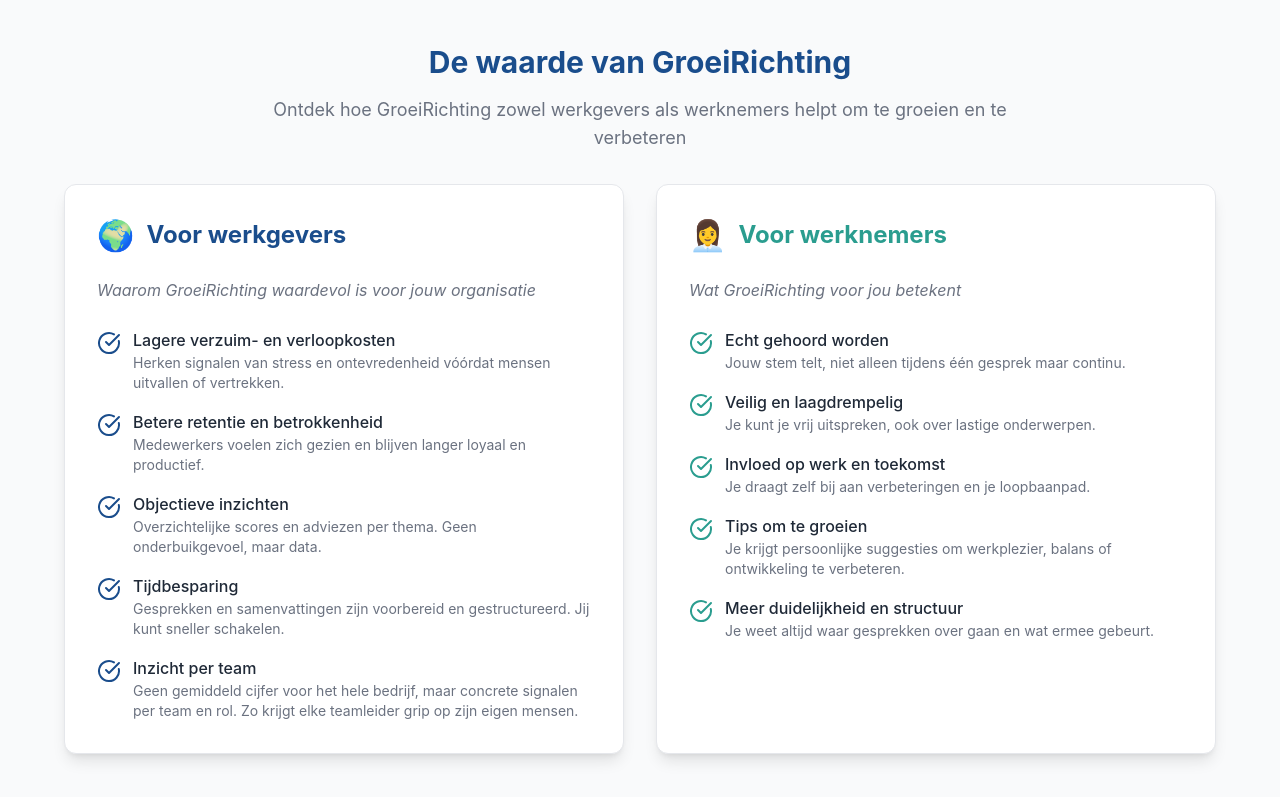
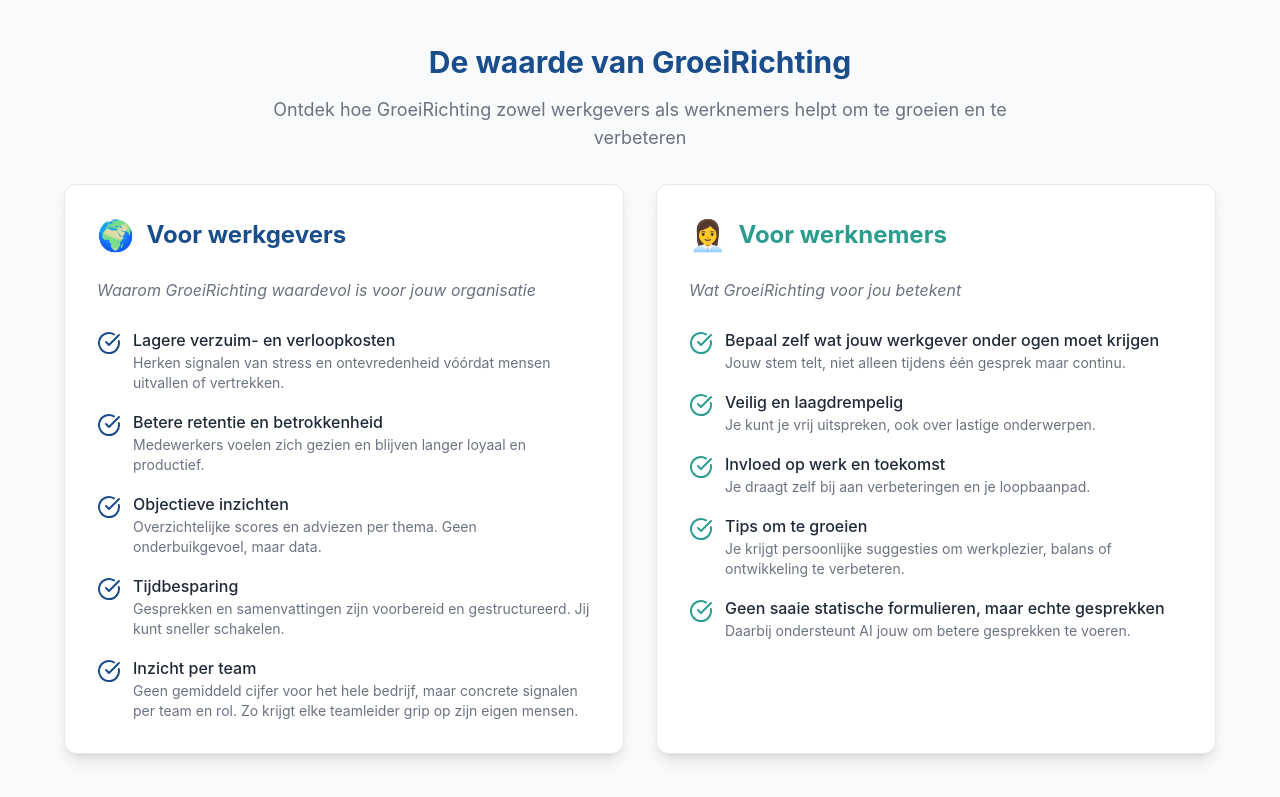
Before and after one commit to RickyMulde/groeirichting-frontend, a React (Vite) app: page / in a window 1280 px wide. Shown: the part 2000-2797 px from the top of the page. Built offline with nearby package versions, Linux system fonts and the light colour scheme; no server answers.

Commit message:
feedback Lisette voor op website

```diff
--- a/src/Home.jsx
+++ b/src/Home.jsx
@@ -23,7 +23,7 @@
       <section className="grid grid-cols-1 md:grid-cols-2 gap-8 items-center pt-24">
         <div>
           <h1 className="text-4xl font-bold text-[var(--kleur-primary)] mb-4">
-            Verbind met je mensen. Groei samen verder. ✅
+            Verbind met je mensen. Groei samen verder.
           </h1>
           <p className="text-lg text-[var(--kleur-muted)] mb-6">
             Signaleer wat er écht speelt bij je medewerkers — zonder extra tijd kwijt te zijn.
@@ -204,7 +204,7 @@
               <div className="flex items-start gap-3">
                 <CheckCircle className="text-[var(--kleur-accent)] mt-1 flex-shrink-0" />
                 <div>
-                  <p className="font-medium text-[var(--kleur-text)]">Echt gehoord worden</p>
+                  <p className="font-medium text-[var(--kleur-text)]">Bepaal zelf wat jouw werkgever onder ogen moet krijgen</p>
                   <p className="text-sm text-[var(--kleur-muted)]">Jouw stem telt, niet alleen tijdens één gesprek maar continu.</p>
                 </div>
               </div>
@@ -232,8 +232,8 @@
               <div className="flex items-start gap-3">
                 <CheckCircle className="text-[var(--kleur-accent)] mt-1 flex-shrink-0" />
                 <div>
-                  <p className="font-medium text-[var(--kleur-text)]">Meer duidelijkheid en structuur</p>
-                  <p className="text-sm text-[var(--kleur-muted)]">Je weet altijd waar gesprekken over gaan en wat ermee gebeurt.</p>
+                  <p className="font-medium text-[var(--kleur-text)]">Geen saaie statische formulieren, maar echte gesprekken</p>
+                  <p className="text-sm text-[var(--kleur-muted)]">Daarbij ondersteunt AI jouw om betere gesprekken te voeren.</p>
                 </div>
               </div>
             </div>
@@ -251,7 +251,7 @@
           </div>
           <div className="flex items-start gap-4">
             <CheckCircle className="text-[var(--kleur-primary)] mt-1" />
-            <p>AI kan beter doorvragen en werkt drempelverlagend om informatie te delen</p>
+            <p>AI kan concreet doorvragen en werkt drempelverlagend om informatie te delen</p>
           </div>
           <div className="flex items-start gap-4">
             <CheckCircle className="text-[var(--kleur-primary)] mt-1" />
@@ -275,8 +275,8 @@
       {/* Twijfels sectie */}
       <section className="py-12 px-6">
         <div className="max-w-6xl mx-auto text-center">
-          <h2 className="text-3xl font-bold text-[var(--kleur-primary)] mb-4">Twijfels? Logisch.</h2>
-          <p className="text-xl text-[var(--kleur-muted)] mb-12">Maar met GroeiRichting zijn ze sneller weg dan je denkt.</p>
+          <h2 className="text-3xl font-bold text-[var(--kleur-primary)] mb-4">Twijfels? Dat is niet nodig!</h2>
+          <p className="text-xl text-[var(--kleur-muted)] mb-12">Laat GroeiRichting je overtuigen...</p>
 
           <div className="grid grid-cols-1 md:grid-cols-2 lg:grid-cols-4 gap-6">
             {/* Grid item 1 */}
@@ -340,8 +340,7 @@
 
       {/* Eindkreet */}
       <section className="bg-[var(--kleur-primary)] text-white py-8 text-center rounded-xl">
-        <h3 className="text-xl font-bold mb-4 text-white">Wil jij werken aan en met een team van gemotiveerde medewerkers die samen het bedrijf willen laten groeien in de richting die jij wilt?</h3>
-        <p className="mb-6">Dan start je met GroeiRichting.</p>
+        <h3 className="text-xl font-bold mb-4 text-white">De beste resultaten bereik je met verbonden, geboeide medewerkers die plezier ervaren bij wat ze doen, GroeiRichting ondersteunt jou hierbij!</h3>
         <Link to="/hoe-werkt-het">
           <button className="btn btn-secondary">Hoe werkt het?</button>
         </Link>
```
